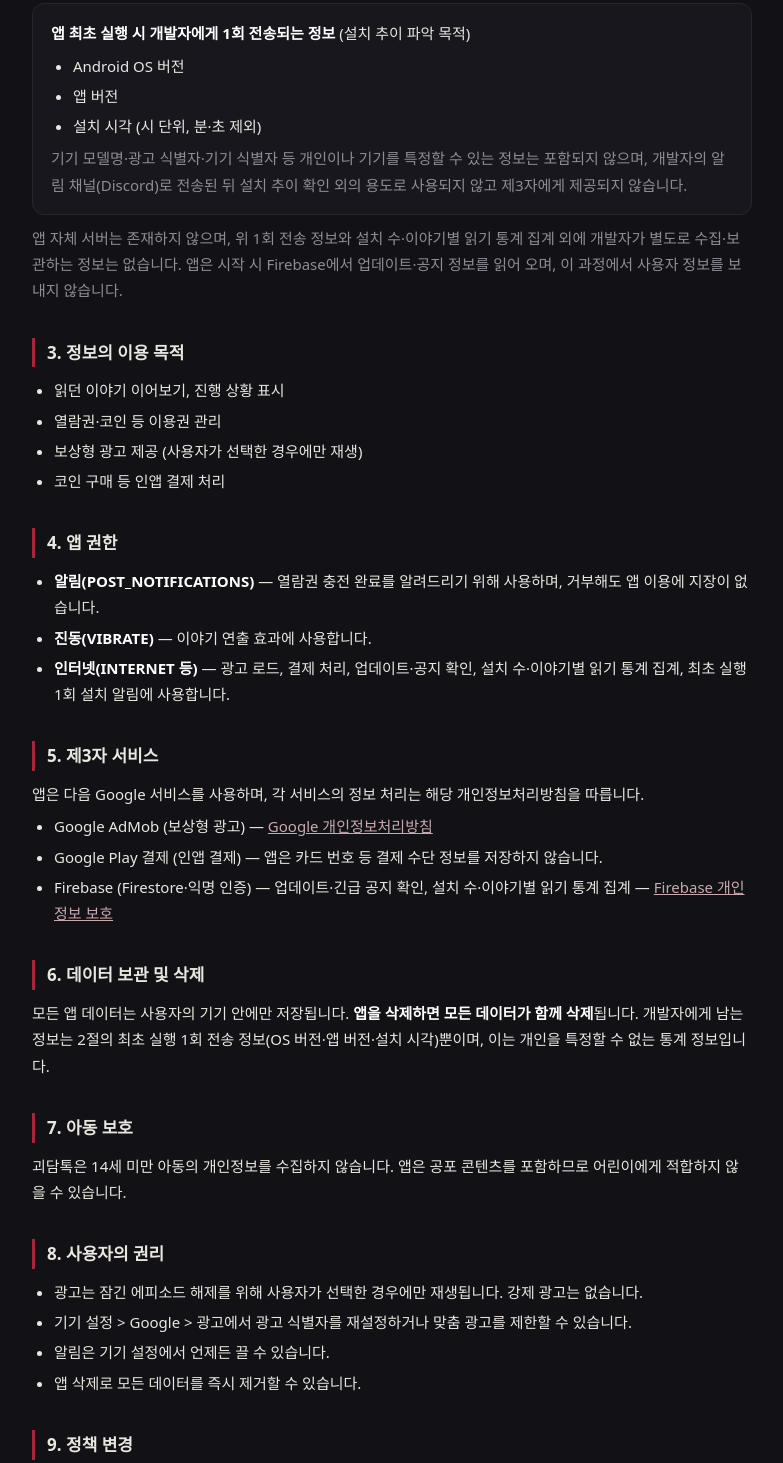
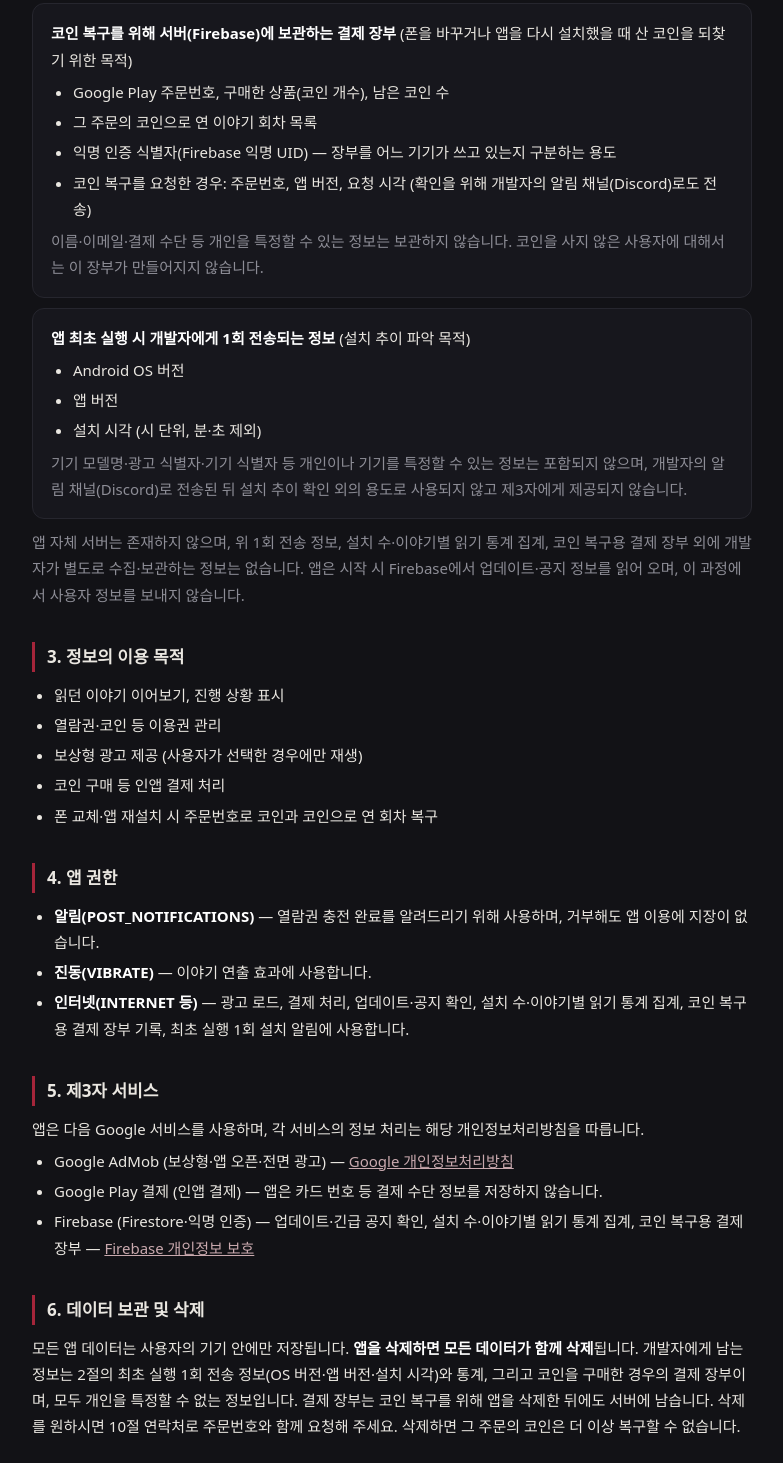
Before and after one commit to YounSHdevelop/horrorchat-policy, a plain HTML site: page index.html in a window 1280 px wide. Shown: the part 755-2218 px from the top of the page, without its empty margins (248-1031 px from the left). Drawn offline with Linux system fonts and the light colour scheme.

Commit message:
개인정보처리방침: 코인 복구용 결제 장부 고지, 광고 설명을 실제 방식(앱 오픈·완독 전면)으로 정정
Claude-Session: https://claude.ai/code/session_01VTN5EVbwuPmy8u6AaWyeQ5

```diff
--- a/index.html
+++ b/index.html
@@ -25,7 +25,7 @@
 <body>
 <div class="wrap">
 <h1>괴담톡 개인정보처리방침</h1>
-<p class="sub">앱: 괴담톡 (무서운 이야기를 채팅 형식으로 재생하는 앱) · 개발자: YounSH_develop · 시행일: 2026년 8월 25일 · 최종 개정: 2026년 8월 26일 (이야기별 읽기 통계 집계 추가)</p>
+<p class="sub">앱: 괴담톡 (무서운 이야기를 채팅 형식으로 재생하는 앱) · 개발자: YounSH_develop · 시행일: 2026년 8월 25일 · 최종 개정: 2026년 9월 27일 (코인 복구용 결제 장부 추가, 광고 설명 정정)</p>
 
 <h2>1. 개요</h2>
 <p>괴담톡은 회원가입 없이 사용하는 앱으로, 이름·이메일·전화번호 등 <strong>개인을 식별할 수 있는 정보를 수집하지 않습니다</strong>. 이 문서는 앱이 다루는 정보와 그 처리 방식을 설명합니다.</p>
@@ -48,6 +48,16 @@
 </ul>
 </div>
 <div class="card">
+<p><strong>코인 복구를 위해 서버(Firebase)에 보관하는 결제 장부</strong> (폰을 바꾸거나 앱을 다시 설치했을 때 산 코인을 되찾기 위한 목적)</p>
+<ul>
+  <li>Google Play 주문번호, 구매한 상품(코인 개수), 남은 코인 수</li>
+  <li>그 주문의 코인으로 연 이야기 회차 목록</li>
+  <li>익명 인증 식별자(Firebase 익명 UID) — 장부를 어느 기기가 쓰고 있는지 구분하는 용도</li>
+  <li>코인 복구를 요청한 경우: 주문번호, 앱 버전, 요청 시각 (확인을 위해 개발자의 알림 채널(Discord)로도 전송)</li>
+</ul>
+<p class="muted">이름·이메일·결제 수단 등 개인을 특정할 수 있는 정보는 보관하지 않습니다. 코인을 사지 않은 사용자에 대해서는 이 장부가 만들어지지 않습니다.</p>
+</div>
+<div class="card">
 <p><strong>앱 최초 실행 시 개발자에게 1회 전송되는 정보</strong> (설치 추이 파악 목적)</p>
 <ul>
   <li>Android OS 버전</li>
@@ -56,7 +66,7 @@
 </ul>
 <p class="muted">기기 모델명·광고 식별자·기기 식별자 등 개인이나 기기를 특정할 수 있는 정보는 포함되지 않으며, 개발자의 알림 채널(Discord)로 전송된 뒤 설치 추이 확인 외의 용도로 사용되지 않고 제3자에게 제공되지 않습니다.</p>
 </div>
-<p class="muted">앱 자체 서버는 존재하지 않으며, 위 1회 전송 정보와 설치 수·이야기별 읽기 통계 집계 외에 개발자가 별도로 수집·보관하는 정보는 없습니다. 앱은 시작 시 Firebase에서 업데이트·공지 정보를 읽어 오며, 이 과정에서 사용자 정보를 보내지 않습니다.</p>
+<p class="muted">앱 자체 서버는 존재하지 않으며, 위 1회 전송 정보, 설치 수·이야기별 읽기 통계 집계, 코인 복구용 결제 장부 외에 개발자가 별도로 수집·보관하는 정보는 없습니다. 앱은 시작 시 Firebase에서 업데이트·공지 정보를 읽어 오며, 이 과정에서 사용자 정보를 보내지 않습니다.</p>
 
 <h2>3. 정보의 이용 목적</h2>
 <ul>
@@ -64,32 +74,33 @@
   <li>열람권·코인 등 이용권 관리</li>
   <li>보상형 광고 제공 (사용자가 선택한 경우에만 재생)</li>
   <li>코인 구매 등 인앱 결제 처리</li>
+  <li>폰 교체·앱 재설치 시 주문번호로 코인과 코인으로 연 회차 복구</li>
 </ul>
 
 <h2>4. 앱 권한</h2>
 <ul>
   <li><strong>알림(POST_NOTIFICATIONS)</strong> — 열람권 충전 완료를 알려드리기 위해 사용하며, 거부해도 앱 이용에 지장이 없습니다.</li>
   <li><strong>진동(VIBRATE)</strong> — 이야기 연출 효과에 사용합니다.</li>
-  <li><strong>인터넷(INTERNET 등)</strong> — 광고 로드, 결제 처리, 업데이트·공지 확인, 설치 수·이야기별 읽기 통계 집계, 최초 실행 1회 설치 알림에 사용합니다.</li>
+  <li><strong>인터넷(INTERNET 등)</strong> — 광고 로드, 결제 처리, 업데이트·공지 확인, 설치 수·이야기별 읽기 통계 집계, 코인 복구용 결제 장부 기록, 최초 실행 1회 설치 알림에 사용합니다.</li>
 </ul>
 
 <h2>5. 제3자 서비스</h2>
 <p>앱은 다음 Google 서비스를 사용하며, 각 서비스의 정보 처리는 해당 개인정보처리방침을 따릅니다.</p>
 <ul>
-  <li>Google AdMob (보상형 광고) — <a href="https://policies.google.com/privacy" target="_blank" rel="noopener">Google 개인정보처리방침</a></li>
+  <li>Google AdMob (보상형·앱 오픈·전면 광고) — <a href="https://policies.google.com/privacy" target="_blank" rel="noopener">Google 개인정보처리방침</a></li>
   <li>Google Play 결제 (인앱 결제) — 앱은 카드 번호 등 결제 수단 정보를 저장하지 않습니다.</li>
-  <li>Firebase (Firestore·익명 인증) — 업데이트·긴급 공지 확인, 설치 수·이야기별 읽기 통계 집계 — <a href="https://firebase.google.com/support/privacy" target="_blank" rel="noopener">Firebase 개인정보 보호</a></li>
+  <li>Firebase (Firestore·익명 인증) — 업데이트·긴급 공지 확인, 설치 수·이야기별 읽기 통계 집계, 코인 복구용 결제 장부 — <a href="https://firebase.google.com/support/privacy" target="_blank" rel="noopener">Firebase 개인정보 보호</a></li>
 </ul>
 
 <h2>6. 데이터 보관 및 삭제</h2>
-<p>모든 앱 데이터는 사용자의 기기 안에만 저장됩니다. <strong>앱을 삭제하면 모든 데이터가 함께 삭제</strong>됩니다. 개발자에게 남는 정보는 2절의 최초 실행 1회 전송 정보(OS 버전·앱 버전·설치 시각)뿐이며, 이는 개인을 특정할 수 없는 통계 정보입니다.</p>
+<p>모든 앱 데이터는 사용자의 기기 안에만 저장됩니다. <strong>앱을 삭제하면 모든 데이터가 함께 삭제</strong>됩니다. 개발자에게 남는 정보는 2절의 최초 실행 1회 전송 정보(OS 버전·앱 버전·설치 시각)와 통계, 그리고 코인을 구매한 경우의 결제 장부이며, 모두 개인을 특정할 수 없는 정보입니다. 결제 장부는 코인 복구를 위해 앱을 삭제한 뒤에도 서버에 남습니다. 삭제를 원하시면 10절 연락처로 주문번호와 함께 요청해 주세요. 삭제하면 그 주문의 코인은 더 이상 복구할 수 없습니다.</p>
 
 <h2>7. 아동 보호</h2>
 <p>괴담톡은 14세 미만 아동의 개인정보를 수집하지 않습니다. 앱은 공포 콘텐츠를 포함하므로 어린이에게 적합하지 않을 수 있습니다.</p>
 
 <h2>8. 사용자의 권리</h2>
 <ul>
-  <li>광고는 잠긴 에피소드 해제를 위해 사용자가 선택한 경우에만 재생됩니다. 강제 광고는 없습니다.</li>
+  <li>이야기를 읽는 도중에는 광고가 나오지 않습니다. 보상형 광고는 잠긴 회차를 열기 위해 사용자가 선택한 경우에만 재생되며, 앱을 켤 때와 시리즈를 다 읽은 뒤에는 광고가 표시될 수 있습니다.</li>
   <li>기기 설정 &gt; Google &gt; 광고에서 광고 식별자를 재설정하거나 맞춤 광고를 제한할 수 있습니다.</li>
   <li>알림은 기기 설정에서 언제든 끌 수 있습니다.</li>
   <li>앱 삭제로 모든 데이터를 즉시 제거할 수 있습니다.</li>
```
